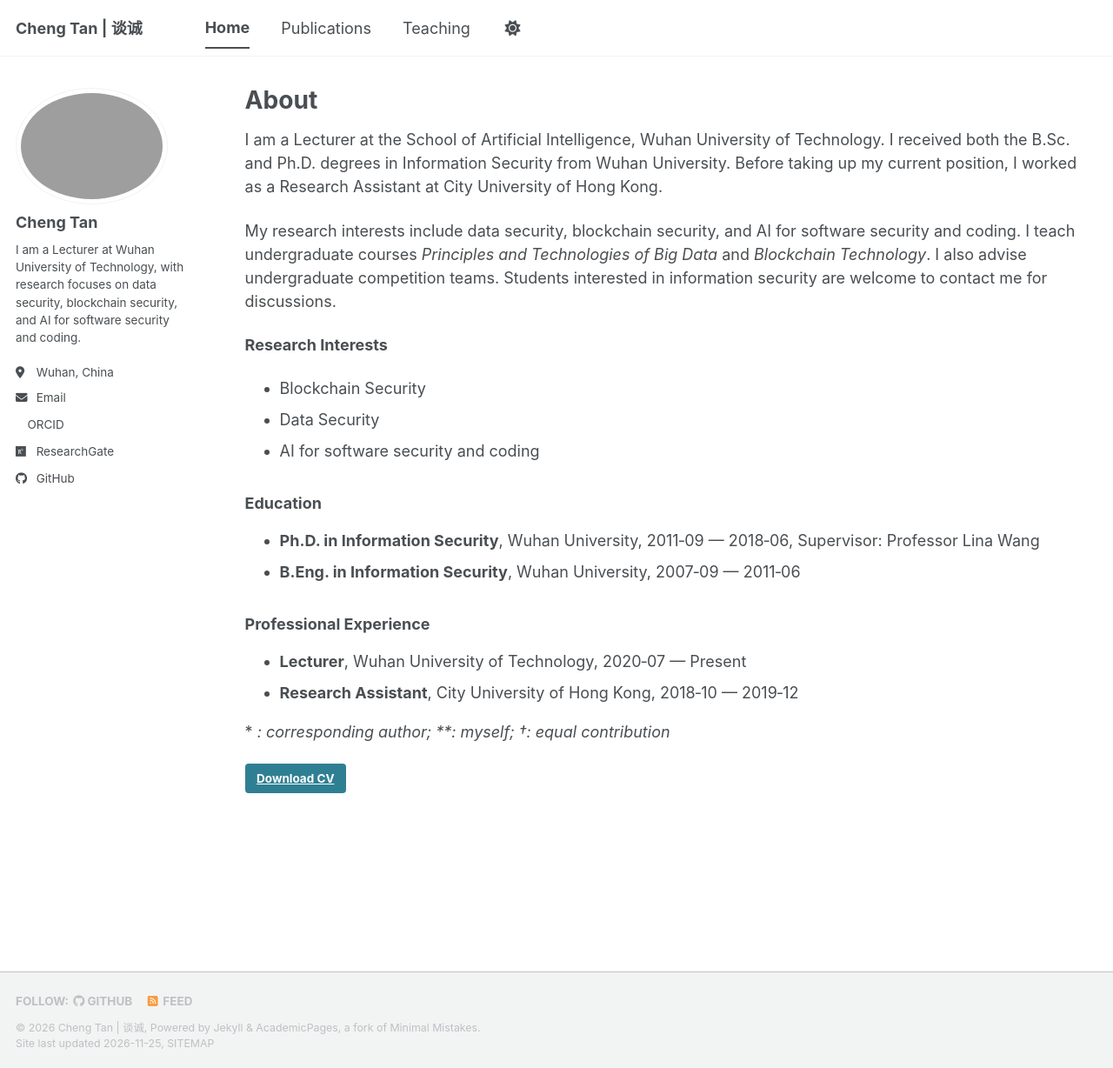
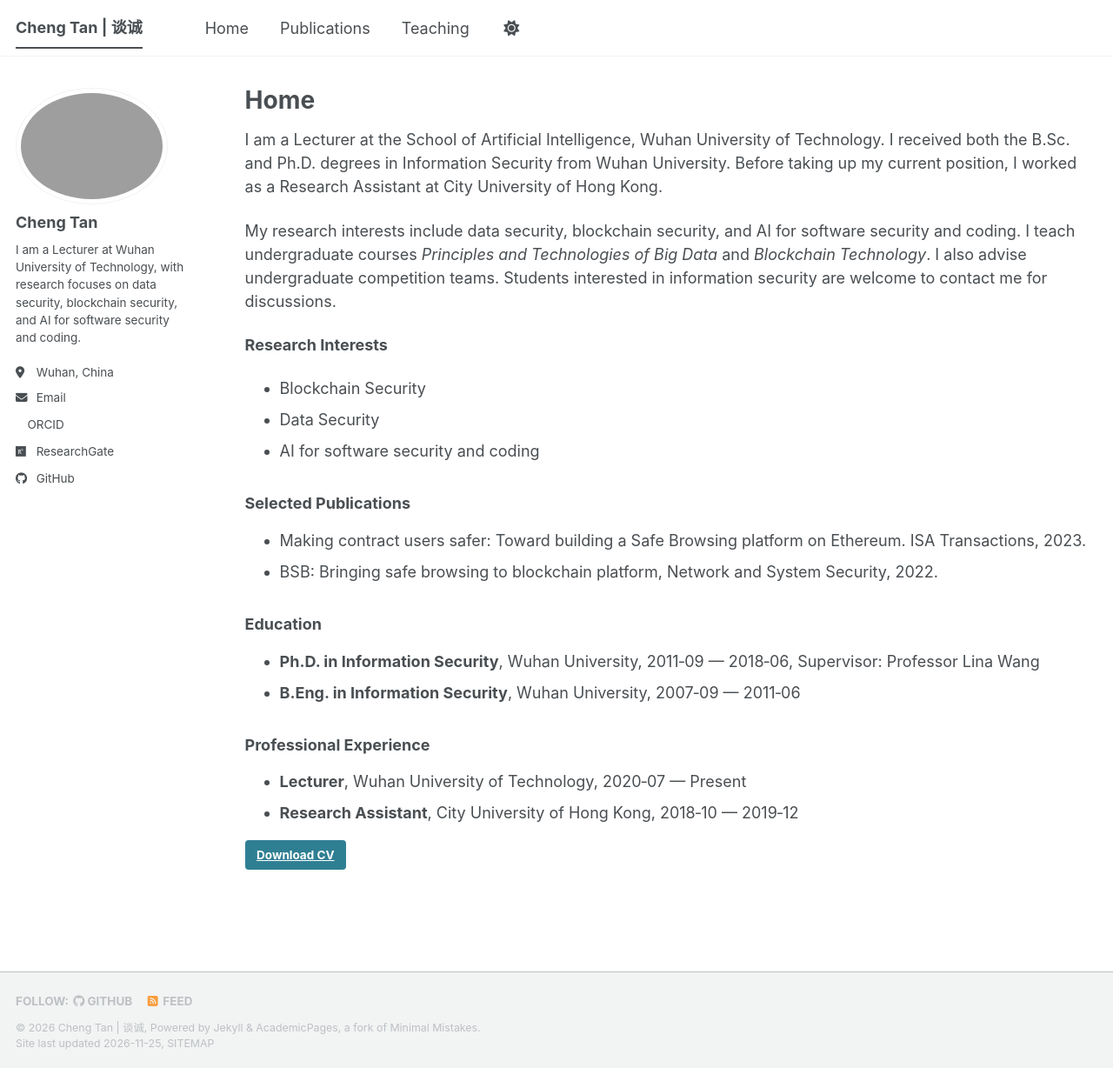
Before and after one commit to tancheng-whut/tancheng-whut.github.io, a Jekyll site: the page built from _pages/about.md, in a window 1280 px wide and 1228 px high. Shown: the whole window at 87% size. Built offline with Jekyll 4.4.1, drawn with Linux system fonts in a browser that asks for light colours; a script bundle is joined from its source files by our own code; a style sheet for code colours, icons or effects is not loaded.

Commit message:
fix: 将about页面设为网站根首页，修复根路径404

```diff
--- a/_config.yml
+++ b/_config.yml
@@ -17,14 +17,14 @@ url: "https://tancheng-whut.github.io"  # 👉把 YOUR_USERNAME 修改为你的
 
 author:
   name           : "Cheng Tan"
-  avatar         : "images/profile.jpg"
+  avatar         : "/images/profile.jpg"
   bio            : "I am a Lecturer at Wuhan University of Technology, with research focuses on data security, blockchain security, and AI for software security and coding."
   location       : "Wuhan, China"
   email          : "cheng_tan@whut.edu.cn"
 
   orcid          : "0000-0002-2110-9529"
   google_scholar : ""
-  github         : ""
+  github         : "https://github.com/tancheng-whut"
   researchgate   : ""
 
 # Social links，模板会自动渲染图标
@@ -104,10 +104,7 @@ og_image                 : og-image.png   # Social media default site image (liv
 og_description           :  # Social media default site image description
 # For specifying social profiles
 # - https://developers.google.com/structured-data/customize/social-profiles
-social:
-  type                   : # Person or Organization (defaults to Person)
-  name                   : # If the user or organization name differs from the site's name
-  links: # An array of links to social media profiles
+
 
 
 # Analytics
@@ -157,7 +154,6 @@ markdown_ext: "markdown,mkdown,mkdn,mkd,md"
 
 
 # Conversion
-markdown: kramdown
 highlighter: rouge
 lsi: false
 excerpt_separator: "\n\n"
--- a/_data/navigation.yml
+++ b/_data/navigation.yml
@@ -1,7 +1,7 @@
 # main links
 main:
   - title: "Home"
-    url: /about/
+    url: /
   - title: "Publications"
     url: /publications/
   - title: "Teaching"
--- a/_pages/about.md
+++ b/_pages/about.md
@@ -1,6 +1,6 @@
 ---
-title: "About"
-permalink: /about/
+title: "Home"
+permalink: /
 excerpt: "About Cheng Tan"
 layout: archive
 author_profile: true
@@ -16,6 +16,10 @@ I teach undergraduate courses *Principles and Technologies of Big Data* and *Blo
 - Data Security
 - AI for software security and coding
 
+### Selected Publications
+- Making contract users safer: Toward building a Safe Browsing platform on Ethereum. ISA Transactions, 2023.
+- BSB: Bringing safe browsing to blockchain platform, Network and System Security, 2022.
+
 ### Education
 - **Ph.D. in Information Security**, Wuhan University, 2011‑09 — 2018‑06, Supervisor: Professor Lina Wang
 - **B.Eng. in Information Security**, Wuhan University, 2007‑09 — 2011‑06
@@ -24,6 +28,5 @@ I teach undergraduate courses *Principles and Technologies of Big Data* and *Blo
 - **Lecturer**, Wuhan University of Technology, 2020‑07 — Present
 - **Research Assistant**, City University of Hong Kong, 2018‑10 — 2019‑12
 
-\* *: corresponding author; **: myself; †: equal contribution*
 
 [Download CV](/files/cv.pdf){:.btn .btn--primary}
```
Also changed, not shown: _publications/2009-10-01-paper-title-number-1.md (deleted, +0 -14 lines), _publications/2010-10-01-paper-title-number-2.md (deleted, +0 -14 lines), _publications/2015-10-01-paper-title-number-3.md (deleted, +0 -14 lines), _publications/2024-02-17-paper-title-number-4.md (deleted, +0 -13 lines), _publications/2025-06-08-paper-title-number-5.md (deleted, +0 -13 lines), _publications/conference-2022-nss.md (+3 -3 lines), _publications/journal-2023-isa-transactions.md (+2 -2 lines), 10 other files.
